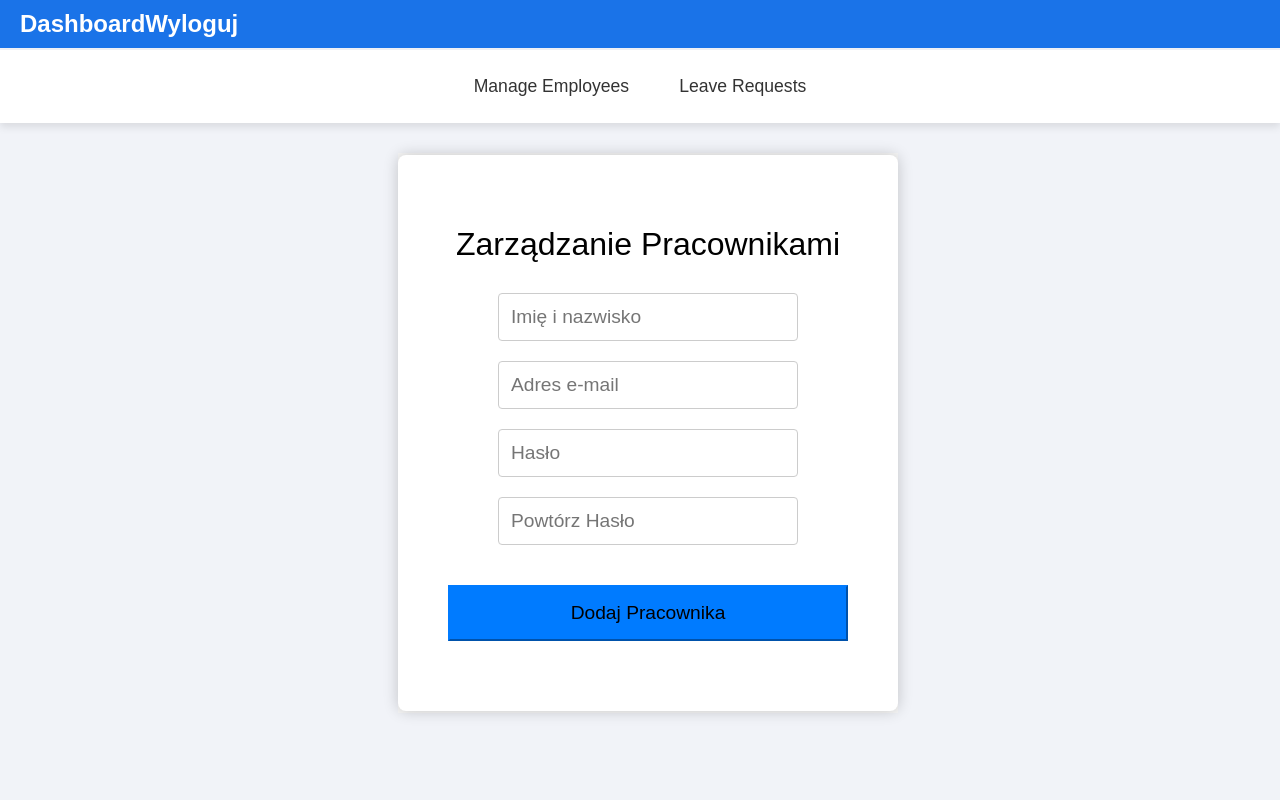
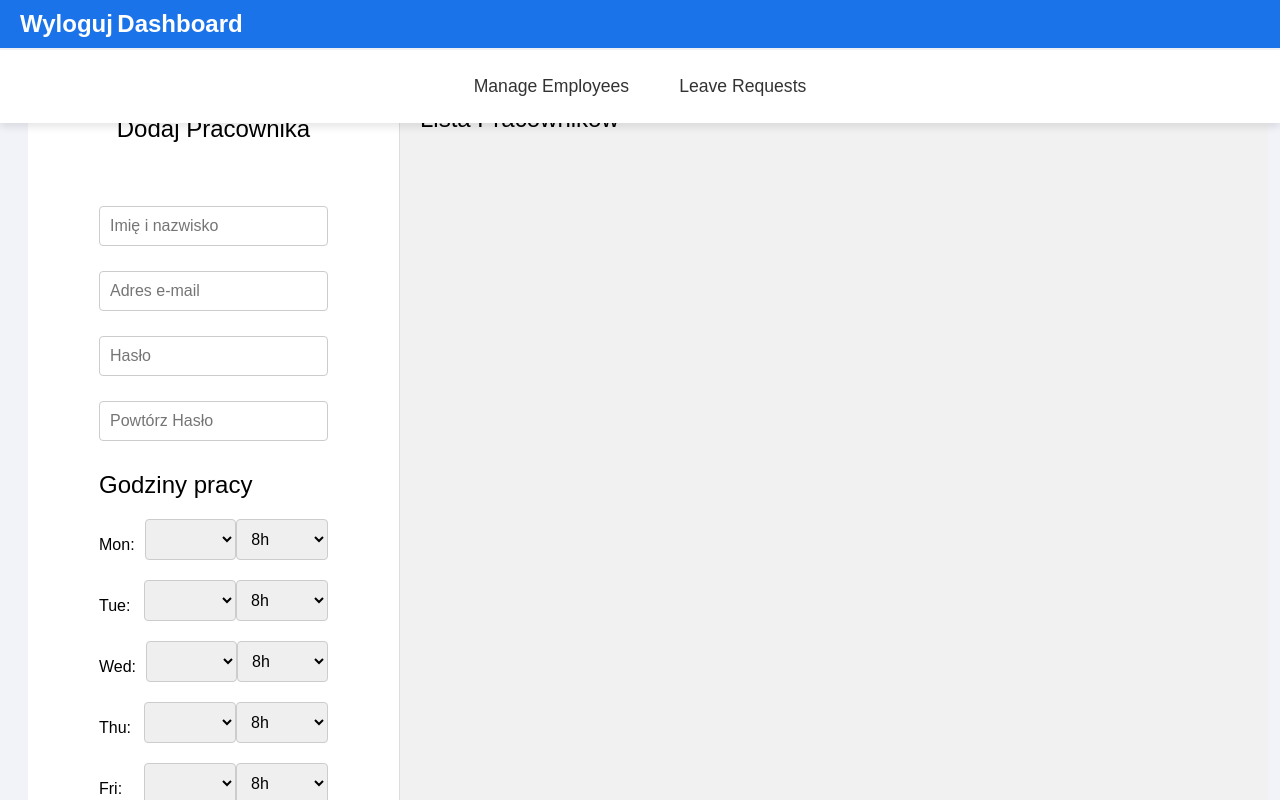
Before and after one commit to Rozgardiasz/call-center-scheduler, a Vue app: page /admin-dashboard/manage-employees in a window 1280 px wide. Shown: the top 800 px of the page. Built offline with nearby package versions, Linux system fonts and the light colour scheme; sample sign-in values are in the browser's storage.

Commit message:
Adding WorkHours from AdminDashboard

```diff
--- a/src/views/AdminDashboard.vue
+++ b/src/views/AdminDashboard.vue
@@ -2,10 +2,9 @@
   <div class="auth-wrapper d-flex flex-column">
     <!-- First Navbar Section -->
     <nav class="navbar navbar-expand-lg navbar-primary bg-primary">
-      <div class="container-fluid">
-        <router-link to="/admin-dashboard/manage-employees" class="dashboard-link">Dashboard</router-link>
-        <router-link to="/" class="dashboard-link">Wyloguj</router-link> <!-- Dodany link "Wyloguj" -->
-
+      <div class="container-fluid d-flex justify-content-between">
+        <router-link to="/" class="dashboard-link logout-link">Wyloguj</router-link> <!-- Przesunięty link "Wyloguj" -->
+        <router-link to="/admin-dashboard/manage-employees" class="dashboard-link ml-auto">Dashboard</router-link>
       </div>
     </nav>
 
@@ -67,6 +66,14 @@ export default {
   text-decoration: none !important; /* Usunięcie podkreślenia */
 }
 
+.logout-link {
+  margin-right: auto; /* Wyjustowanie do lewej strony */
+}
+
+.ml-auto {
+  margin-left: auto; /* Margines automatyczny po lewej stronie */
+}
+
 .navbar-nav {
   display: flex; /* Wyświetlanie elementów listy obok siebie */
   justify-content: center; /* Wyśrodkowanie elementów na liście */
@@ -96,8 +103,6 @@ export default {
   padding: 20px; /* Dodanie odstępu dla lepszej prezentacji treści */
 
   margin-top: 0;
-margin-bottom: 0;
-margin-left: auto;
-margin-right: auto;
+  margin-bottom: 0;
 }
 </style>
--- a/src/views/ManageEmployees.vue
+++ b/src/views/ManageEmployees.vue
@@ -1,9 +1,8 @@
 <template>
-  <div class="auth-wrapper">
-    <div class="auth-inner">
-      <h1>Zarządzanie Pracownikami</h1>
-
-      <!-- Formularz dodawania nowego pracownika -->
+  <div class="page-container">
+    <!-- Panel dodawania przeciwnika po lewej, zajmuje 25% wysokości -->
+    <div class="add-employee-panel">
+      <h1>Dodaj Pracownika</h1>
       <form @submit.prevent="addEmployee">
         <div class="form-group">
           <input
@@ -44,16 +43,35 @@
           />
         </div>
 
+        <!-- Ustawienia godzin pracy dla każdego dnia tygodnia -->
+        <div class="working-hours">
+          <h2>Godziny pracy</h2>
+          <div v-for="day in daysOfWeek" :key="day" class="day-row">
+            <label>{{ day }}:</label>
+            <select v-model="newEmployee.workingHours[day].start" class="form-control">
+              <option v-for="hour in hours" :key="hour" :value="hour">{{ hour }}</option>
+            </select>
+            <select v-model="newEmployee.workingHours[day].duration" class="form-control">
+              <option value="4">4h</option>
+              <option value="8">8h</option>
+            </select>
+          </div>
+        </div>
+
         <button type="submit" class="btn btn-primary btn-block">Dodaj Pracownika</button>
       </form>
+    </div>
 
-      <!-- Lista pracowników -->
+    <!-- Lista pracowników po prawej, zajmuje 75% szerokości -->
+    <div class="employee-list-panel">
+      <h1>Lista Pracowników</h1>
       <ul class="employee-list">
         <li v-for="(employee, index) in employees" :key="index" class="employee-item">
           {{ employee.name }} ({{ employee.email }})
           <button @click="confirmRemoveEmployee(index)" class="btn btn-danger">Usuń</button>
         </li>
       </ul>
+    </div>
 
     <!-- Modal potwierdzenia usunięcia -->
     <div v-if="showConfirmModal" class="confirm-modal">
@@ -61,7 +79,6 @@
         <p>Czy na pewno chcesz usunąć tego pracownika?</p>
         <button @click="removeEmployee(confirmedIndex)" class="btn btn-danger">Tak</button>
         <button @click="cancelRemoveEmployee" class="btn btn-secondary">Anuluj</button>
-        </div>
       </div>
     </div>
   </div>
@@ -76,11 +93,22 @@ export default {
         name: '',
         email: '',
         password: '',
-        confirmPassword: ''
+        confirmPassword: '',
+        workingHours: {
+          Mon: { start: '', duration: '8' },
+          Tue: { start: '', duration: '8' },
+          Wed: { start: '', duration: '8' },
+          Thu: { start: '', duration: '8' },
+          Fri: { start: '', duration: '8' },
+          Sat: { start: '', duration: '8' },
+          Sun: { start: '', duration: '8' }
+        }
       },
       employees: [],
       showConfirmModal: false,
-      confirmedIndex: null
+      confirmedIndex: null,
+      daysOfWeek: ['Mon', 'Tue', 'Wed', 'Thu', 'Fri', 'Sat', 'Sun'],
+      hours: Array.from({ length: 24 }, (v, k) => `${k}:00`) // Generowanie godzin od 0:00 do 23:00
     };
   },
   methods: {
@@ -89,7 +117,8 @@ export default {
         if (this.newEmployee.password === this.newEmployee.confirmPassword) {
           this.employees.push({
             name: this.newEmployee.name,
-            email: this.newEmployee.email
+            email: this.newEmployee.email,
+            workingHours: { ...this.newEmployee.workingHours }
           });
           this.resetForm();
         } else {
@@ -104,6 +133,15 @@ export default {
       this.newEmployee.email = '';
       this.newEmployee.password = '';
       this.newEmployee.confirmPassword = '';
+      this.newEmployee.workingHours = {
+        Mon: { start: '', duration: '8' },
+        Tue: { start: '', duration: '8' },
+        Wed: { start: '', duration: '8' },
+        Thu: { start: '', duration: '8' },
+        Fri: { start: '', duration: '8' },
+        Sat: { start: '', duration: '8' },
+        Sun: { start: '', duration: '8' }
+      };
     },
     confirmRemoveEmployee(index) {
       this.showConfirmModal = true;
@@ -123,53 +161,77 @@ export default {
 </script>
 
 <style scoped>
-.auth-wrapper {
+.page-container {
   display: flex;
-  min-width: 500px;
-  align-items: center;
-  justify-content: center;
-  height: 70vh;
+  margin-top: 250px;
+  height: 550%; /* Ustawienie pełnej wysokości ekranu */
   background-color: #f7f7f7;
-  margin-top: 50px; /* Dodanie marginesu z góry */
 }
 
-.auth-inner {
+.add-employee-panel {
+  flex-basis: 30%;
+  height: 15%; /* Panel ma zajmować 25% wysokości */
+  padding: 30px;
   background-color: #ffffff;
-  padding: 50px;
-  border-radius: 8px;
-  box-shadow: 0 0 15px rgba(0, 0, 0, 0.2);
-  width: 100%;
-  max-width: 500px;
-  text-align: center; /* Wyśrodkowanie zawartości formularza */
+  display: flex;
+  flex-direction: column;
+  justify-content: space-between;
+  align-items: center;
+  border-right: 1px solid #ddd;
+}
+
+.employee-list-panel {
+  flex-basis: 70%;
+  padding: 20px;
+  background-color: #f1f1f1;
+  overflow-y: auto;
+}
+
+.employee-list-panel h1 {
+  text-align: left;
+  margin-bottom: 20px;
+}
+
+.employee-list {
+  list-style: none;
+  padding: 0;
+}
+
+.employee-item {
+  display: flex;
+  justify-content: space-between;
+  align-items: center;
+  margin-bottom: 10px;
+  padding: 10px;
+  background-color: #fff;
+  border: 1px solid #ddd;
+  border-radius: 4px;
 }
 
 h1 {
-  margin-bottom: 30px;
+  margin-bottom: 20px;
   text-align: center;
-  font-size: 2rem;
+  font-size: 1.5rem;
 }
 
 .form-group {
-  margin-bottom: 20px;
-  display: flex;
-  flex-direction: column;
-  align-items: center; /* Wyśrodkowanie elementów wewnątrz grupy formularza */
+  margin-bottom: 15px;
+  width: 100%;
 }
 
-input {
+input, select {
   width: 100%;
-  max-width: 300px; /* Ustawienie maksymalnej szerokości pól */
-  font-size: 1.2rem;
-  padding: 12px;
-  margin: 0 auto; /* Wyśrodkowanie pól */
+  padding: 10px;
+  font-size: 1rem;
   border: 1px solid #ccc;
   border-radius: 4px;
+  margin-bottom: 10px;
 }
 
 .btn-block {
   width: 100%;
-  padding: 15px;
-  font-size: 1.2rem;
+  padding: 10px;
+  font-size: 1.1rem;
 }
 
 .btn-primary {
@@ -182,37 +244,31 @@ input {
   border-color: #004085;
 }
 
-.btn-secondary {
-  background-color: #6c757d;
-  border-color: #6c757d;
-}
-
-.btn-secondary:hover {
-  background-color: #5a6268;
-  border-color: #545b62;
-}
-
 .btn-danger {
   background-color: #dc3545;
   border-color: #dc3545;
 }
 
-.btn-danger:hover {
-  background-color: #c82333;
-  border-color: #bd2130;
+.working-hours {
+  margin-top: 10px;
+  max-width: 300px;
+  width: 100%;
 }
 
-.employee-list {
-  list-style: none;
-  padding: 0;
-  margin-top: 20px;
-}
-
-.employee-item {
-  margin-bottom: 10px;
+.day-row {
   display: flex;
   justify-content: space-between;
   align-items: center;
+  margin-bottom: 10px;
+}
+
+.day-row label {
+  flex: 1;
+  margin-right: 10px;
+}
+
+.day-row select {
+  flex: 2;
 }
 
 .confirm-modal {
```
Lines whose indentation alone changed are shown as unchanged.
